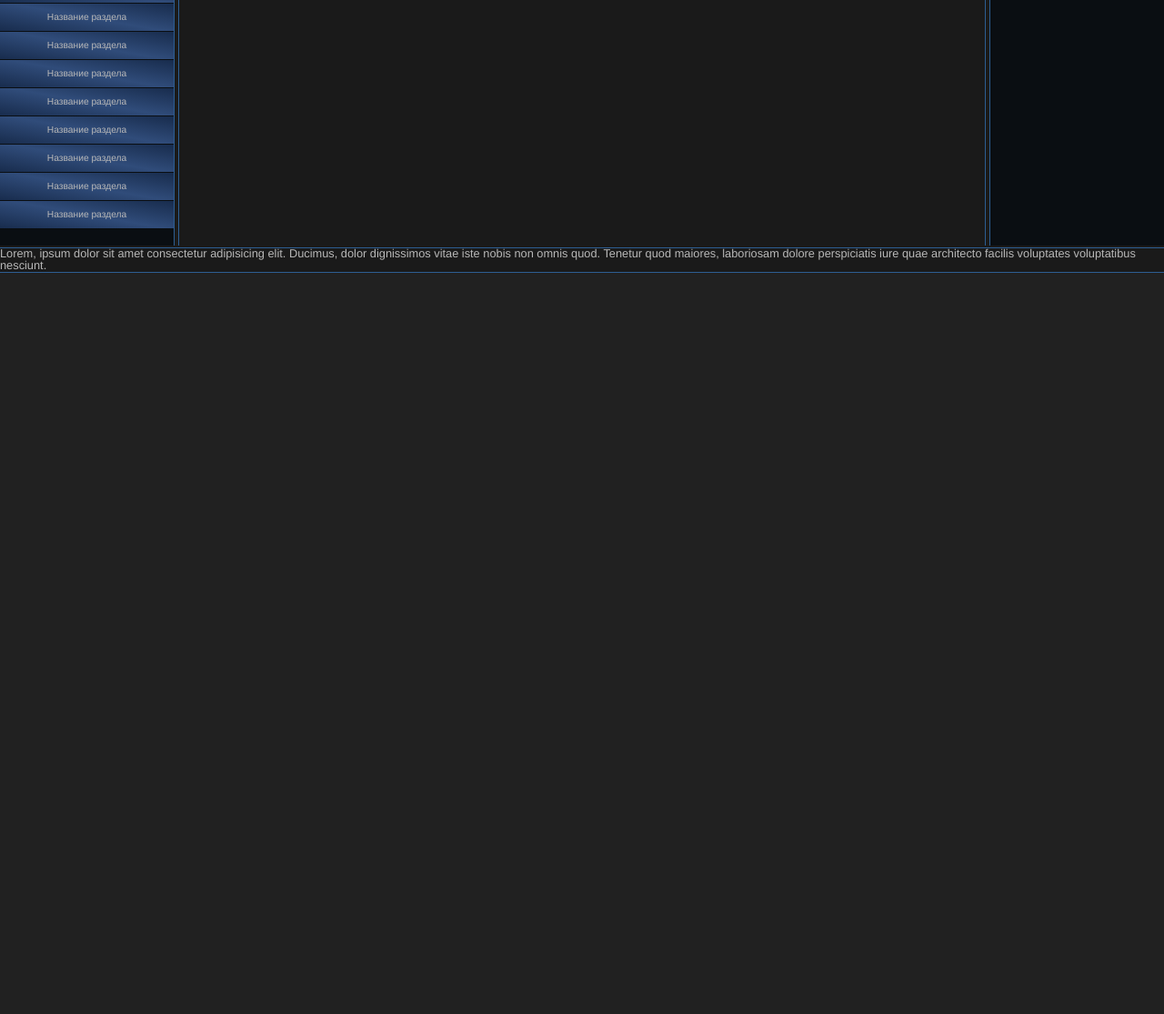
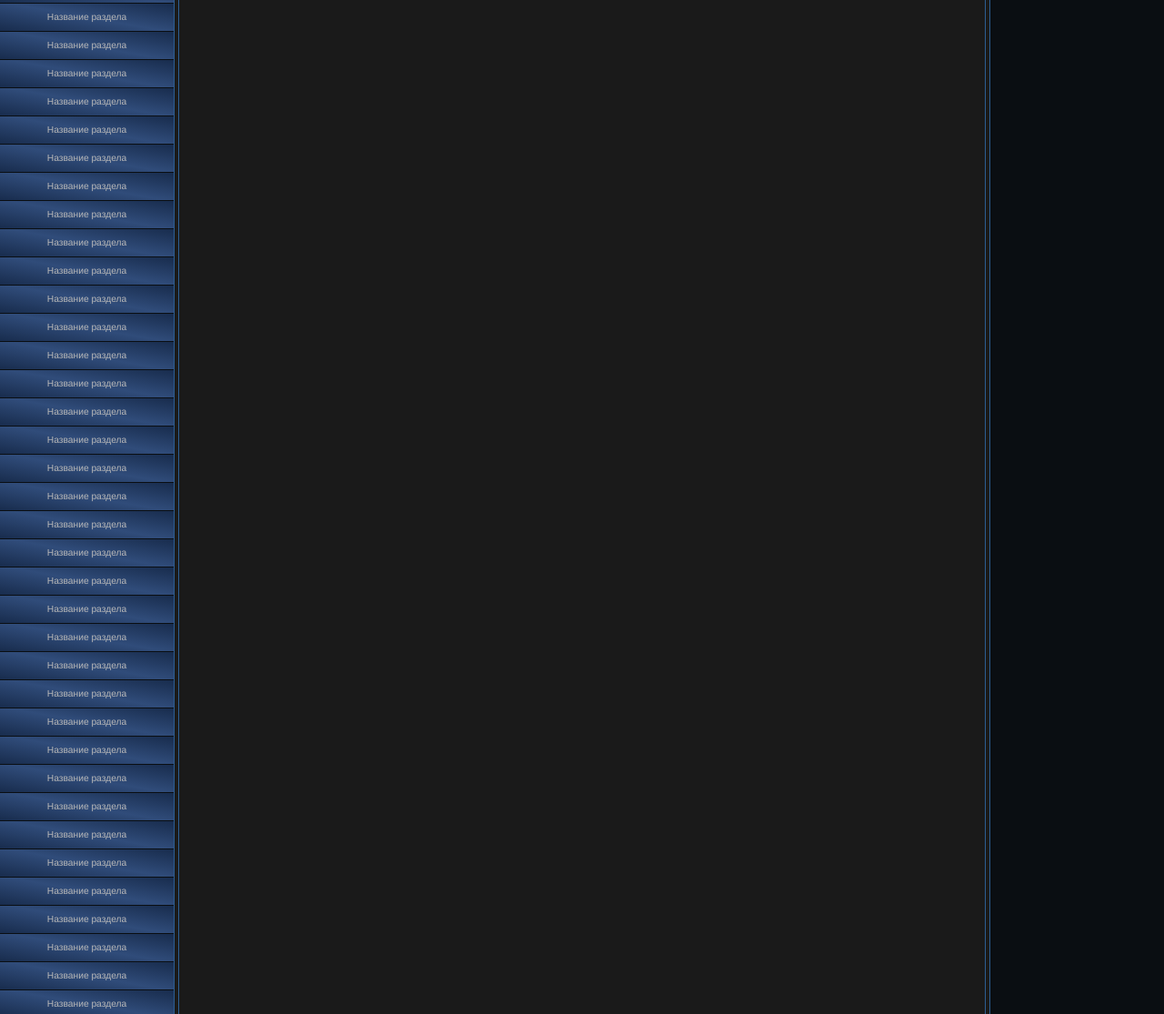
Before and after one commit to Dennchik/example, a plain HTML site: page index.html in a window 1280 px wide. Shown: the part 500-1615 px from the top of the page at 91% size. Before the commit the page ends 800 px from the top, so only its background shows below. Drawn offline with Linux system fonts and the light colour scheme.

Commit message:
15.062022
19:27

```diff
--- a/css/style.css
+++ b/css/style.css
@@ -63,7 +63,8 @@ body {
 .grid-conteiner {
 	display: -ms-grid;
 	display: grid;
-      grid-template-areas: "header header header"
+	grid-template-areas:
+		"header header header"
 		"left-menu content right-menu"
 		"footer footer footer";
 	-ms-grid-rows: auto 1fr auto;
--- a/index.html
+++ b/index.html
@@ -19,6 +19,42 @@
 				<img class="logo" src="img/t-menu.png" alt="image">
 			</header>
 			<nav class="grid-conteiner__left-menu">
+				<div class="left-name gr-btm">Название раздела</div>
+				<div class="left-name gr-btm">Название раздела</div>
+				<div class="left-name gr-btm">Название раздела</div>
+				<div class="left-name gr-btm">Название раздела</div>
+				<div class="left-name gr-btm">Название раздела</div>
+				<div class="left-name gr-btm">Название раздела</div>
+				<div class="left-name gr-btm">Название раздела</div>
+				<div class="left-name gr-btm">Название раздела</div>
+				<div class="left-name gr-btm">Название раздела</div>
+				<div class="left-name gr-btm">Название раздела</div>
+				<div class="left-name gr-btm">Название раздела</div>
+				<div class="left-name gr-btm">Название раздела</div>
+				<div class="left-name gr-btm">Название раздела</div>
+				<div class="left-name gr-btm">Название раздела</div>
+				<div class="left-name gr-btm">Название раздела</div>
+				<div class="left-name gr-btm">Название раздела</div>
+				<div class="left-name gr-btm">Название раздела</div>
+				<div class="left-name gr-btm">Название раздела</div>
+				<div class="left-name gr-btm">Название раздела</div>
+				<div class="left-name gr-btm">Название раздела</div>
+				<div class="left-name gr-btm">Название раздела</div>
+				<div class="left-name gr-btm">Название раздела</div>
+				<div class="left-name gr-btm">Название раздела</div>
+				<div class="left-name gr-btm">Название раздела</div>
+				<div class="left-name gr-btm">Название раздела</div>
+				<div class="left-name gr-btm">Название раздела</div>
+				<div class="left-name gr-btm">Название раздела</div>
+				<div class="left-name gr-btm">Название раздела</div>
+				<div class="left-name gr-btm">Название раздела</div>
+				<div class="left-name gr-btm">Название раздела</div>
+				<div class="left-name gr-btm">Название раздела</div>
+				<div class="left-name gr-btm">Название раздела</div>
+				<div class="left-name gr-btm">Название раздела</div>
+				<div class="left-name gr-btm">Название раздела</div>
+				<div class="left-name gr-btm">Название раздела</div>
+				<div class="left-name gr-btm">Название раздела</div>
 				<div class="left-name gr-btm">Название раздела</div>
 				<div class="left-name gr-btm">Название раздела</div>
 				<div class="left-name gr-btm">Название раздела</div>
```
Lines whose indentation alone changed are shown as unchanged.
